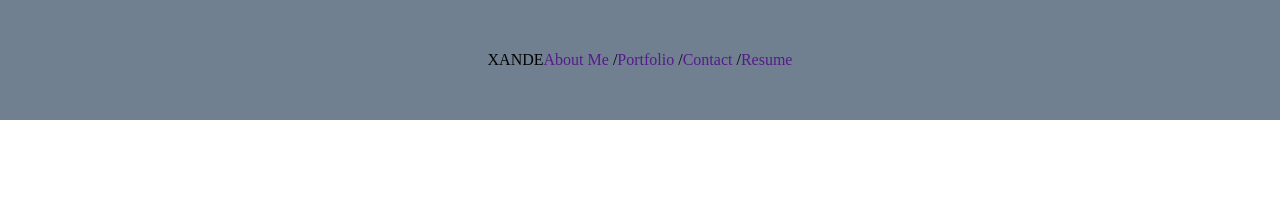
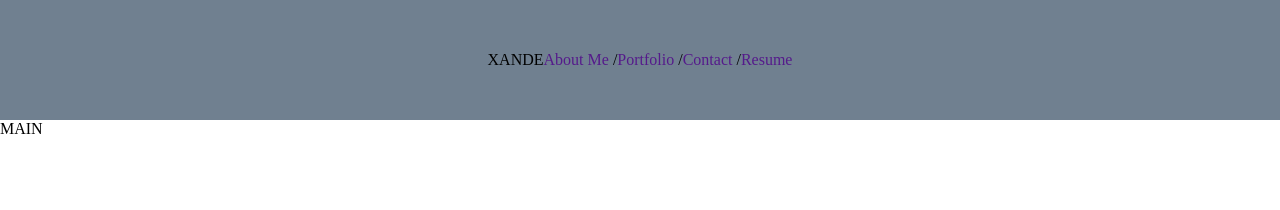
Before and after one commit to x4ndez/xandinho, a React (Vite) app in the folder client/: page / in a window 1280 px wide. Shown: the top 210 px of the page. Built offline with nearby package versions, Linux system fonts and the light colour scheme.

Commit message:
views setup, ready for routing

```diff
--- a/client/src/App.jsx
+++ b/client/src/App.jsx
@@ -1,4 +1,6 @@
 import Header from "./components/Header";
+import Project from "./components/Project";
+
 import './styles/App.css';
 
 function App() {
@@ -7,6 +9,7 @@ function App() {
     <>
 
       <Header />
+      <Project />
 
     </>
   );
--- a/client/src/components/Project.jsx
+++ b/client/src/components/Project.jsx
@@ -0,0 +1,13 @@
+export default function Project() {
+
+    return (
+
+        <main>
+
+            MAIN
+
+        </main>
+
+    );
+
+}
```
Also changed, not shown: client/src/components/views/ViewAboutMe.jsx (added, +9 -0 lines), client/src/components/views/ViewContact.jsx (added, +9 -0 lines), client/src/components/views/ViewError.jsx (added, +9 -0 lines), client/src/components/views/ViewIndex.jsx (added, +9 -0 lines), client/src/components/views/ViewPortfolio.jsx (added, +9 -0 lines), client/src/components/views/ViewResume.jsx (added, +9 -0 lines).
